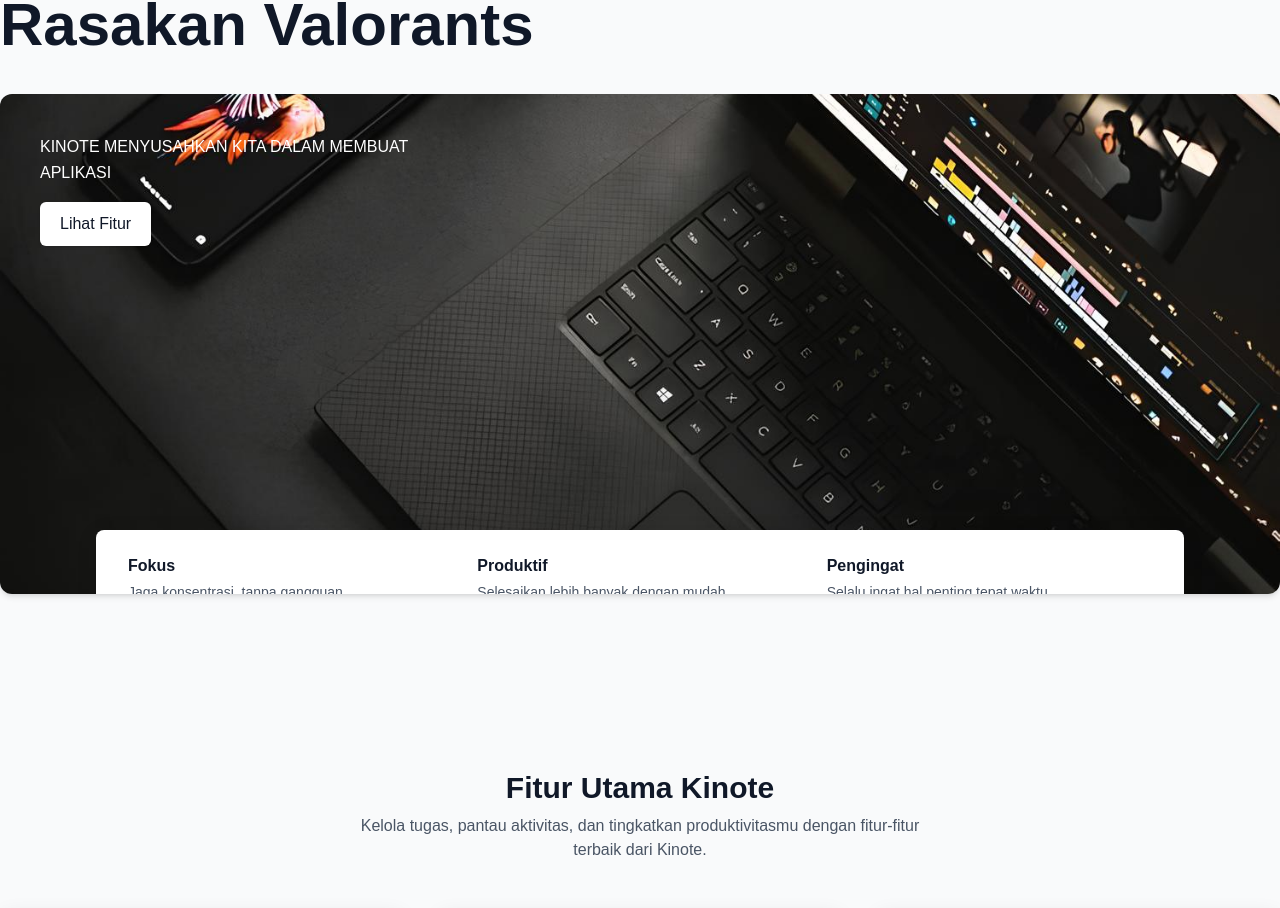
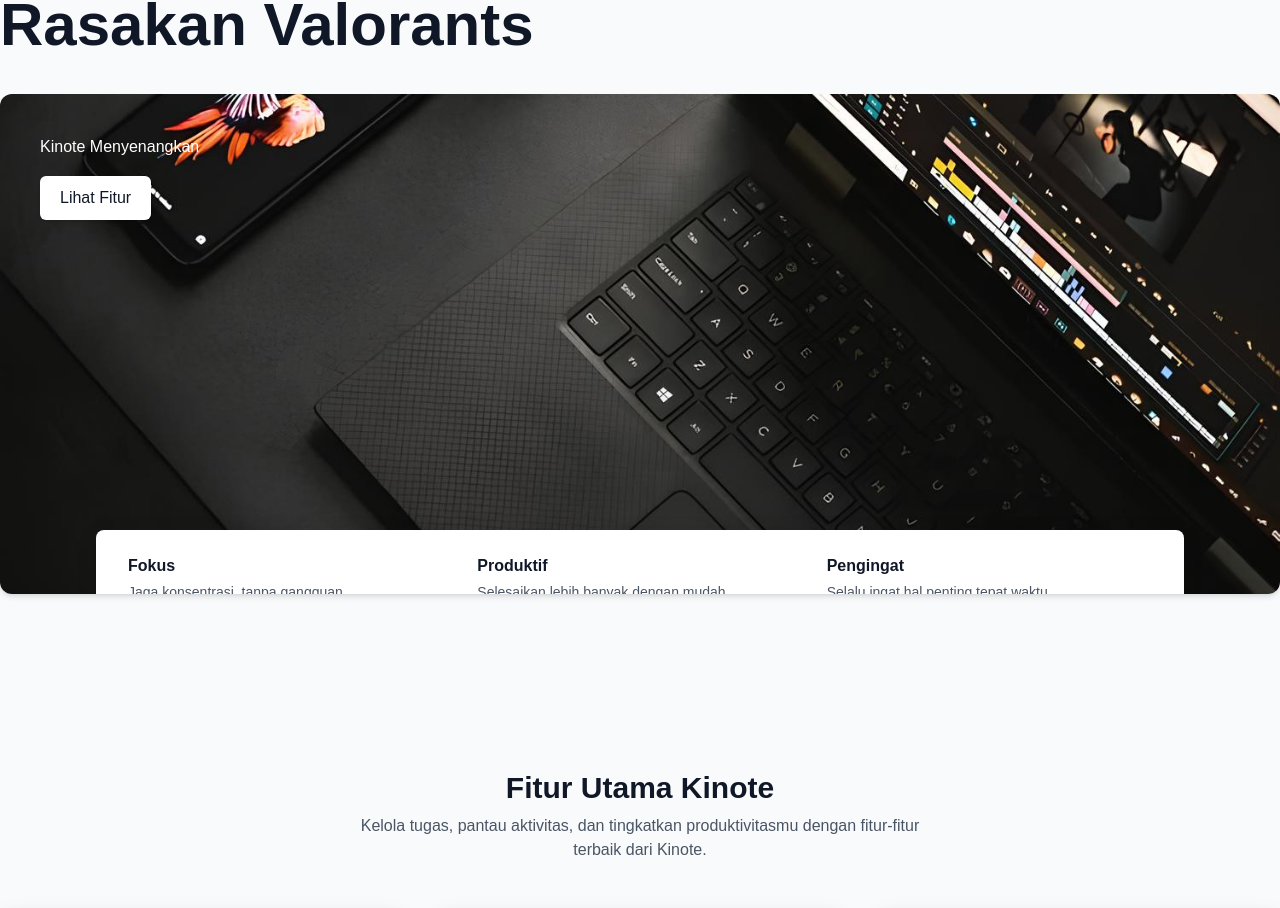
Before and after one commit to JustineTaniardi/Kinote, a Next.js app: page / in a window 1280 px wide. Shown: the part 1096-2004 px from the top of the page. Built offline with nearby package versions, Linux system fonts and the light colour scheme; grey boxes are pictures that could not be loaded.

Commit message:
perbaiki

```diff
--- a/src/app/components/Content.tsx
+++ b/src/app/components/Content.tsx
@@ -24,7 +24,7 @@
           {/* Teks di kiri atas dalam gambar */}
           <div className="absolute top-10 left-10 max-w-sm text-left">
             <p className="text-white text-sm md:text-base leading-relaxed mb-4">
-              KINOTE MENYUSAHKAN KITA DALAM MEMBUAT APLIKASI
+              Kinote Menyenangkan
             </p>
             <button className="bg-white text-gray-900 font-medium px-5 py-2.5 rounded-md shadow hover:bg-gray-100 transition">
               Lihat Fitur
```
